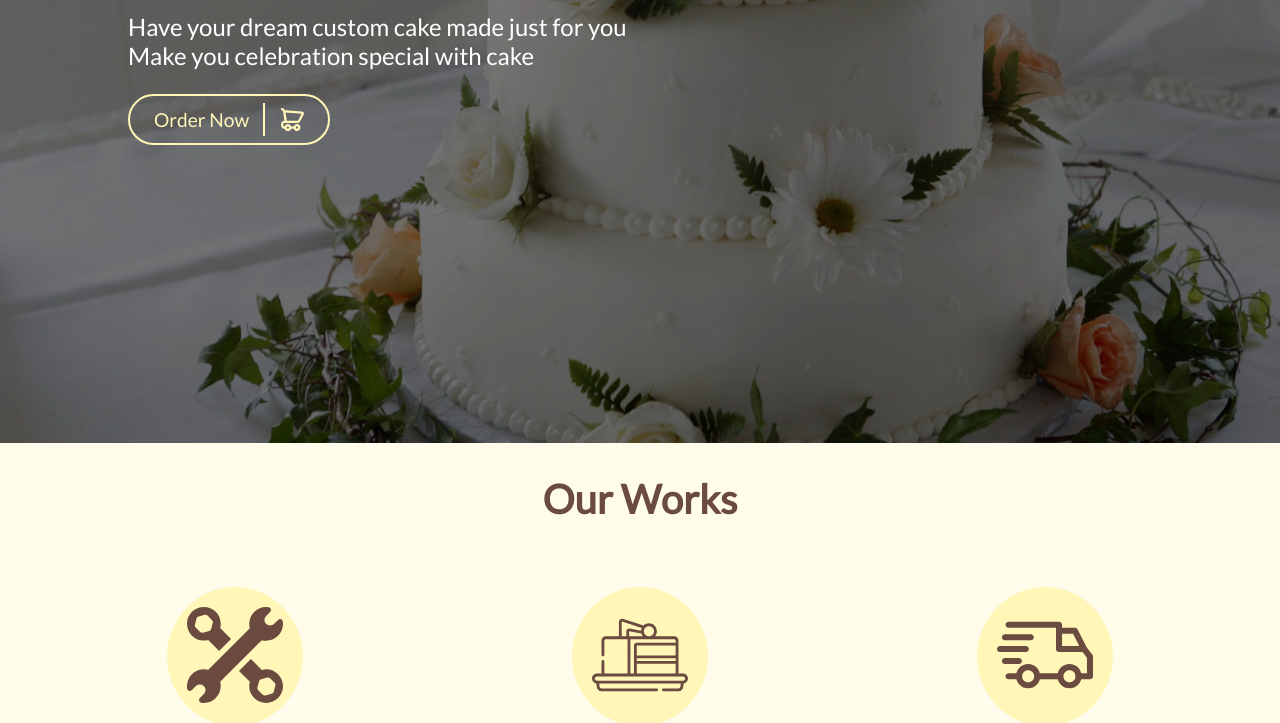
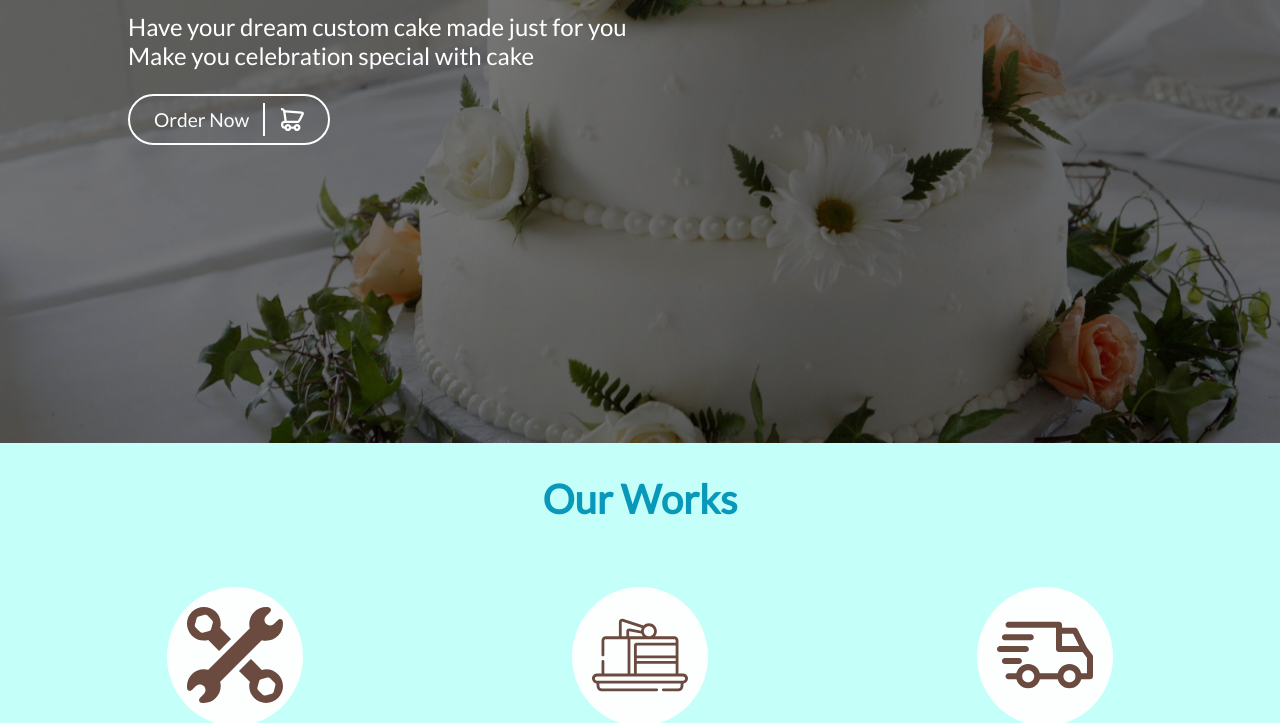
Before and after one commit to programmingseeker/cakeop-frontend, a website: page index.html in a window 1280 px wide. Shown: the part 357-1080 px from the top of the page. Drawn offline with Linux system fonts and the light colour scheme.

Commit message:
Change in colour palette

```diff
--- a/src/sass/main.scss
+++ b/src/sass/main.scss
@@ -1,11 +1,11 @@
 @import url('https://fonts.googleapis.com/css2?family=Lato&display=swap');
 @import url('https://fonts.googleapis.com/css2?family=Oleo+Script&display=swap');
-$primary-color: #fff6b8;
-$primary-dark: #6b4a40;
-$section-bg-light: #fffceb;
+$primary-color: #fcfffd;
+$primary-dark: #0899ba;
+$section-bg-light: #c4fff9;
 $form-label: #777;
 $form-placeholder: #888;
-$menu-bar-content: #b99a8b;
+$menu-bar-content: #16679a;
 * {
   margin: 0;
   box-sizing: border-box;
--- a/src/sass/style.scss
+++ b/src/sass/style.scss
@@ -1,9 +1,9 @@
-$primary-color: #fff6b8;
-$primary-dark: #6b4a40;
-$section-bg-light: #fffceb;
+$primary-color: #fcfffd;
+$primary-dark: #0899ba;
+$section-bg-light: #c4fff9;
 $form-label: #777;
 $form-placeholder: #888;
-$menu-bar-content: #b99a8b;
+$menu-bar-content: #16679a;
 @import url('https://fonts.googleapis.com/css2?family=Lato&display=swap');
 * {
   box-sizing: border-box;
```
Also changed, not shown: src/css/main.css, src/css/style.css.
